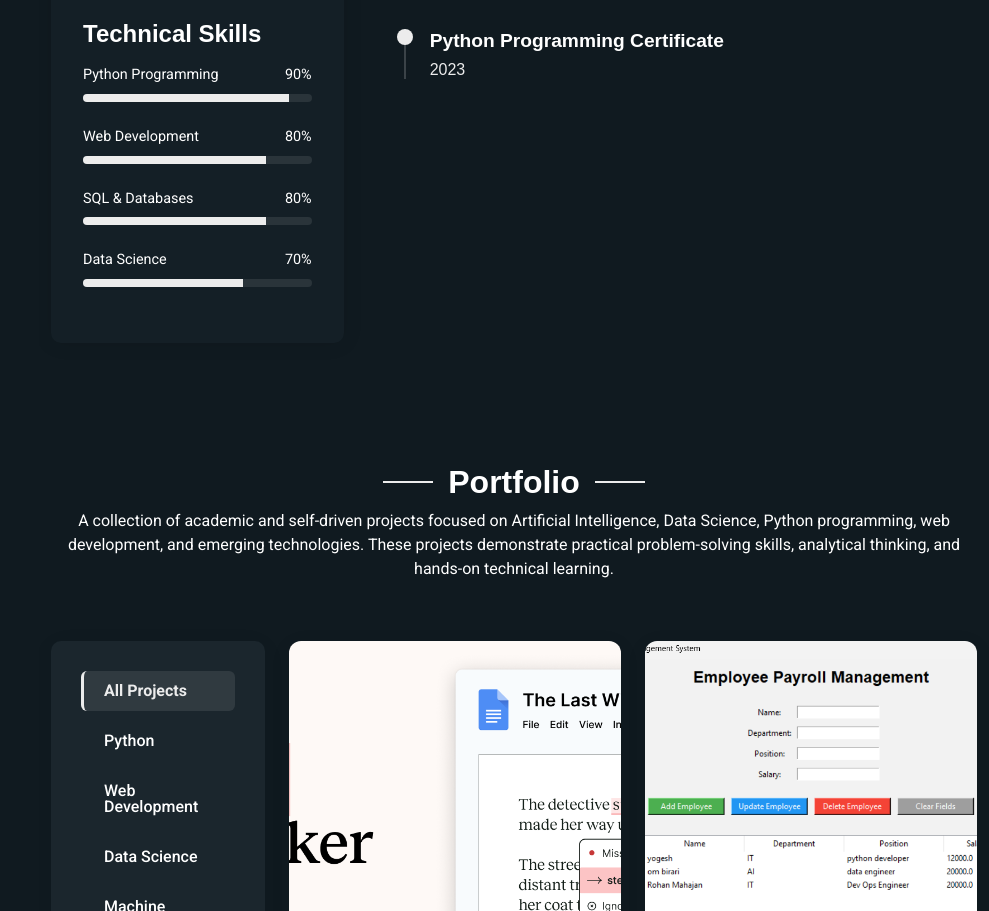
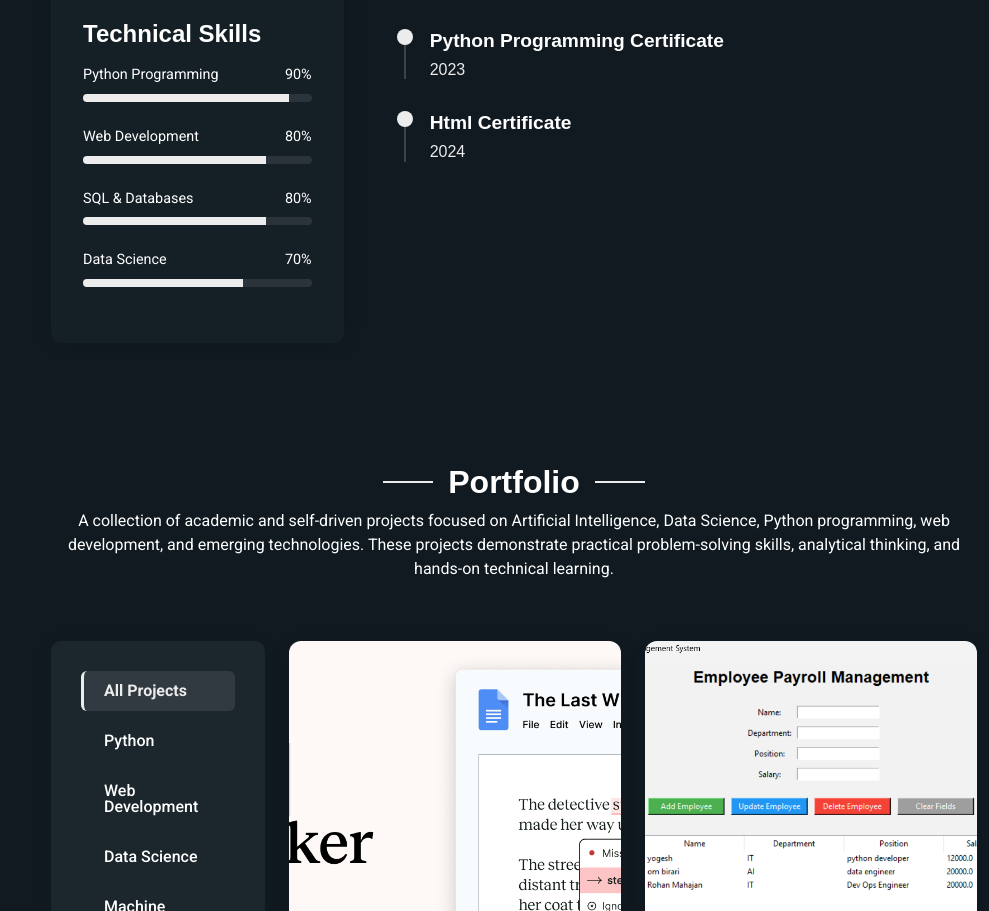
Before and after one commit to yogesh0423/Portfolio, a plain HTML site: page index.html in a window 1280 px wide. Shown: the part 3994-4905 px from the top of the page, without its empty margins (291-1280 px from the left). Drawn offline with Linux system fonts and the light colour scheme.

Commit message:
few modifications in index.html

```diff
--- a/index.html
+++ b/index.html
@@ -512,6 +512,10 @@
                 <h4>Python Programming Certificate</h4>
                 <h5>2023</h5>
               </div>
+
+              <div class="resume-item">
+                <h4>Html Certificate</h4>
+                <h5>2024</h5>
             </div>
           </div>
         </div>
```
